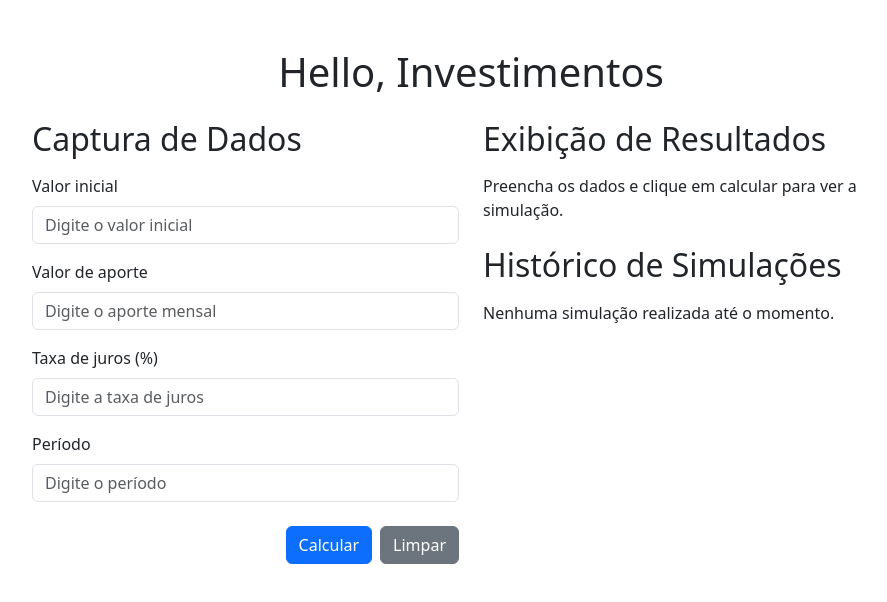
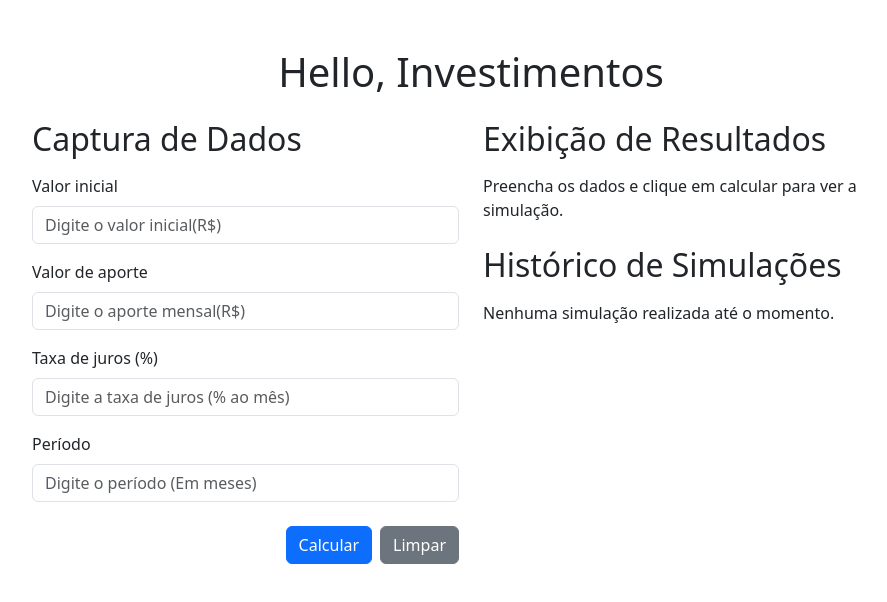
Before and after one commit to RichardKTLeal/P1-PDM, a React (Vite) app: page / in a window 1280 px wide. Shown: the top 602 px of the page, without its empty margins (169-1056 px from the left). Built offline with nearby package versions, Linux system fonts and the light colour scheme.

Commit message:
Toques finais

```diff
--- a/src/CapturaDados.jsx
+++ b/src/CapturaDados.jsx
@@ -40,7 +40,7 @@ function CapturaDados({ onCalcular }) {
             value={dados.valorInicial}
             onChange={handleChange}
             className="form-control campo"
-            placeholder="Digite o valor inicial"
+            placeholder="Digite o valor inicial(R$)"
           />
         </div>
 
@@ -52,7 +52,7 @@ function CapturaDados({ onCalcular }) {
             value={dados.aporte}
             onChange={handleChange}
             className="form-control campo"
-            placeholder="Digite o aporte mensal"
+            placeholder="Digite o aporte mensal(R$)"
           />
         </div>
 
@@ -64,7 +64,7 @@ function CapturaDados({ onCalcular }) {
             value={dados.taxa}
             onChange={handleChange}
             className="form-control campo"
-            placeholder="Digite a taxa de juros"
+            placeholder="Digite a taxa de juros (% ao mês)"
           />
         </div>
 
@@ -76,7 +76,7 @@ function CapturaDados({ onCalcular }) {
             value={dados.periodo}
             onChange={handleChange}
             className="form-control campo"
-            placeholder="Digite o período"
+            placeholder="Digite o período (Em meses)"
           />
         </div>
 
```
